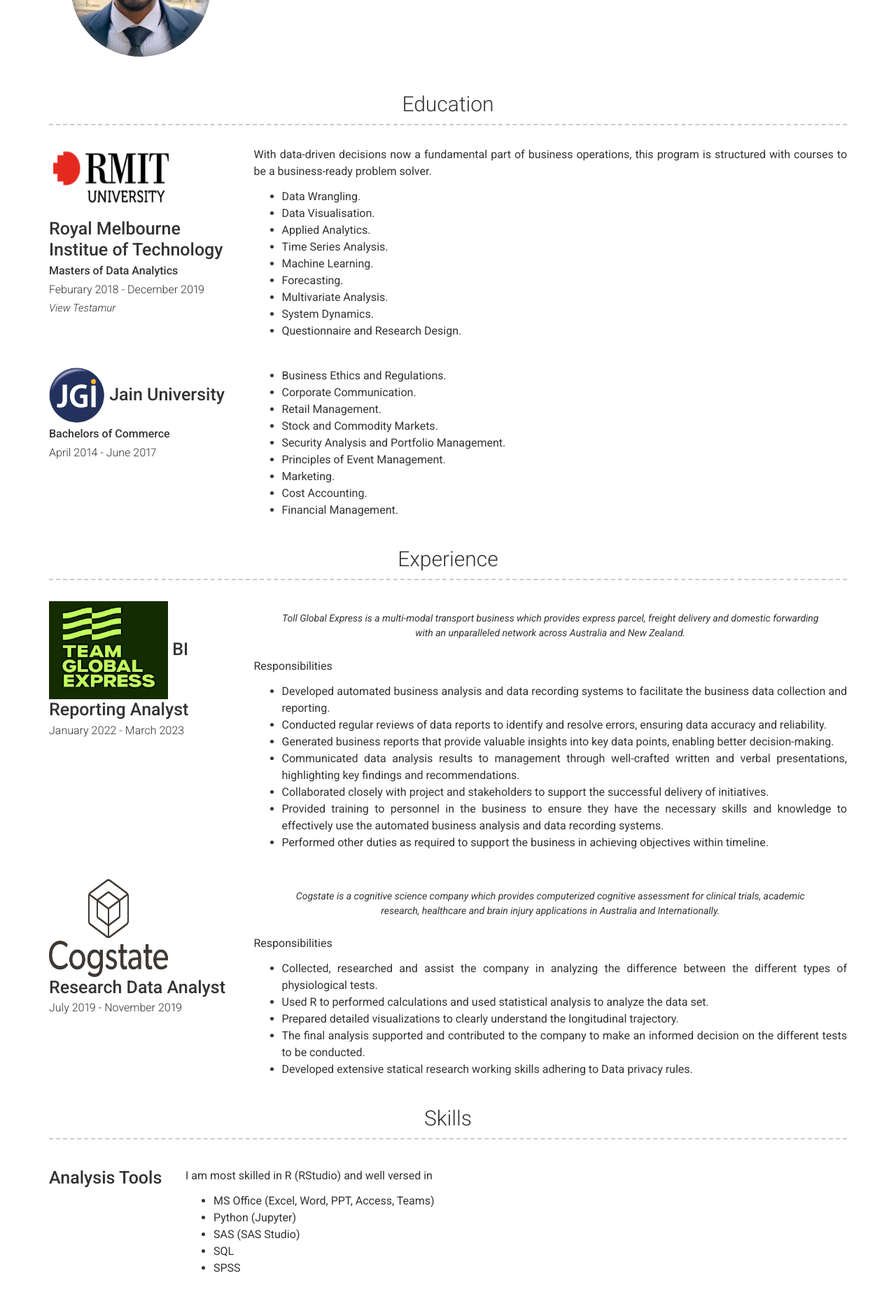
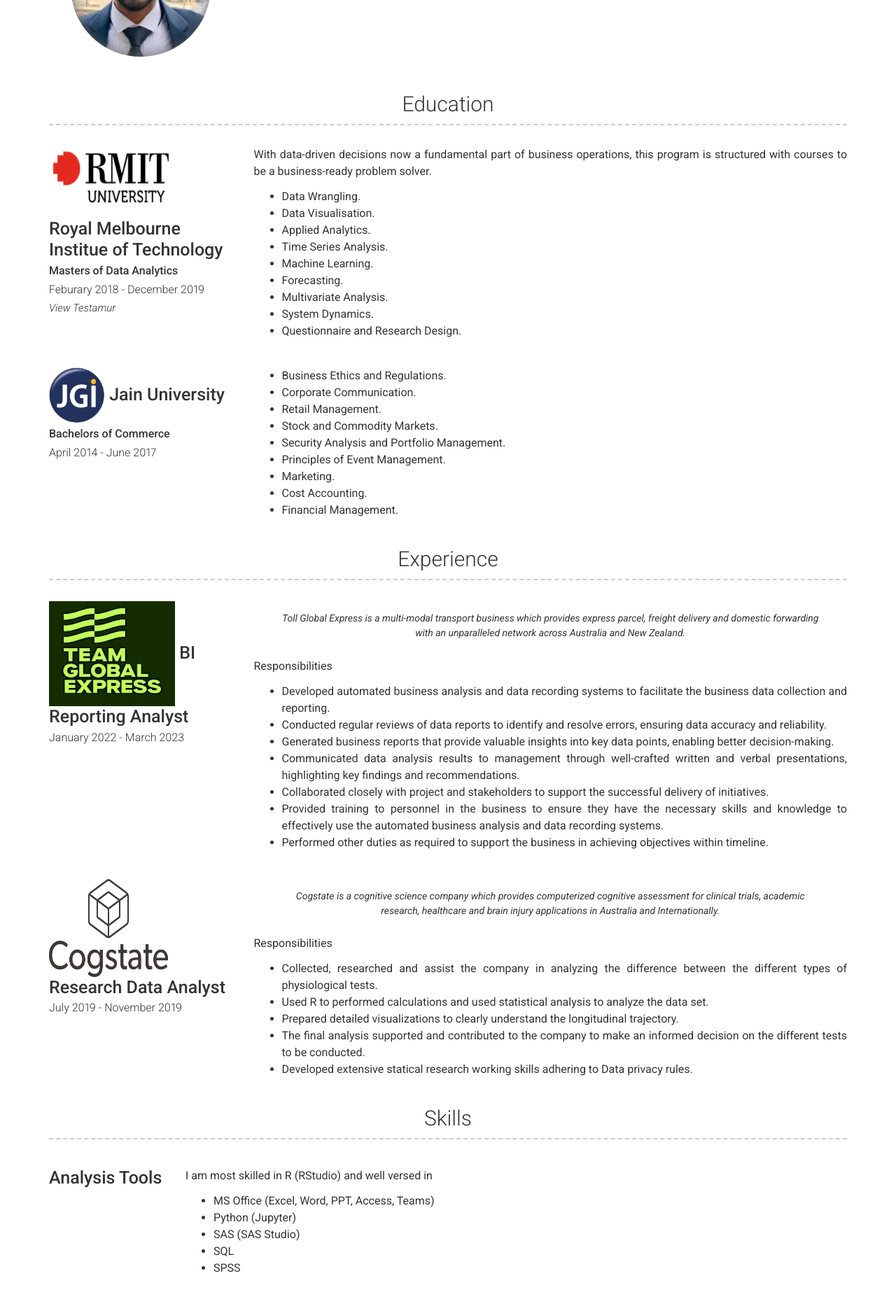
Before and after one commit to Tarun-S-Sarode/Portfolio, a Jekyll site: the page built from index.md, in a window 1280 px wide. Shown: the part 421-2287 px from the top of the page at 70% size. Built offline with Jekyll 4.4.1, drawn with Linux system fonts in a browser that asks for light colours; nearby versions of some CDN libraries.

Commit message:
Update experience.yml

```diff
--- a/_data/experience.yml
+++ b/_data/experience.yml
@@ -1,7 +1,7 @@
 # Experience template
 
 - layout: left
-  company: <img src="images/TGE.png" alt="Team Global Express" width="170" height="140">  BI Reporting Analyst
+  company: <img src="images/TGE.png" alt="Team Global Express" width="180" height="150">  BI Reporting Analyst
   # image: /assets/img/thumb.png # is not working should check how to add company icon
   # job_title: Research Data Analyst
   dates: January 2022 - March 2023
```
